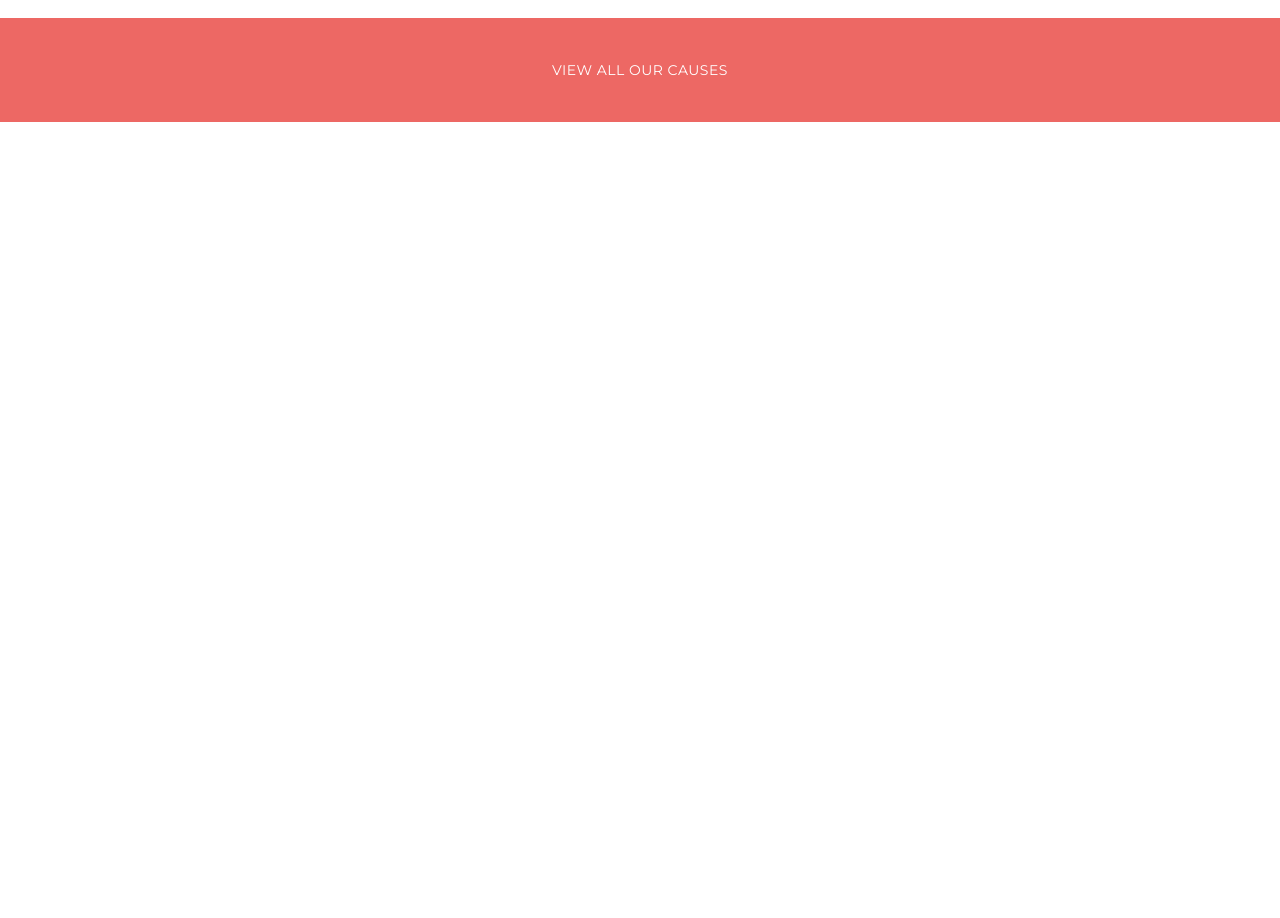
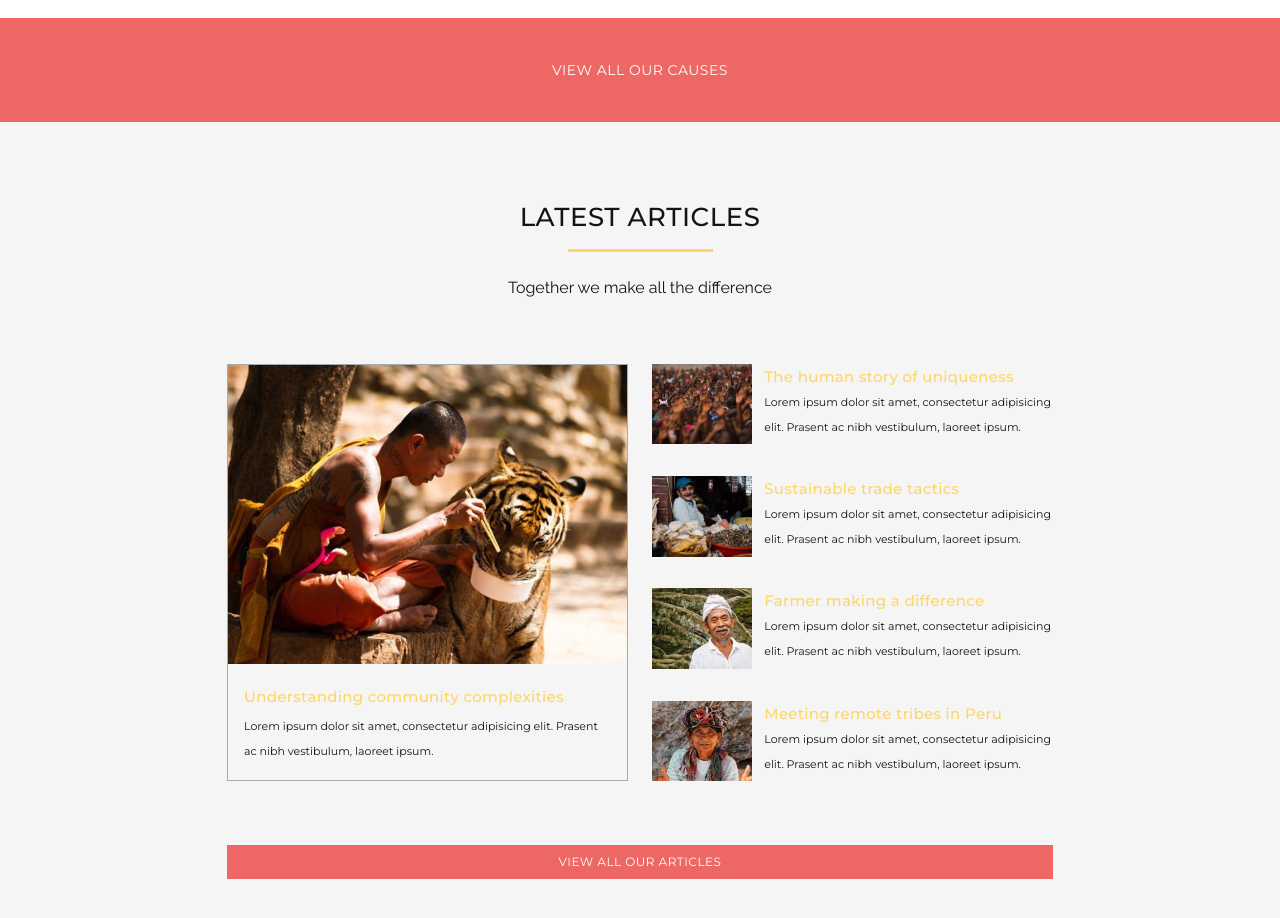
Before and after one commit to AlessandroSaba1991/proj-html-vuejs, a Vue app: page / in a window 1280 px wide. Shown: the part 2320-3238 px from the top of the page. Before the commit the page ends 2442 px from the top, so only its background shows below. Built offline with nearby package versions, Linux system fonts and the light colour scheme.

Commit message:
add section journal with components

```diff
--- a/src/assets/scss/partials/common.scss
+++ b/src/assets/scss/partials/common.scss
@@ -8,6 +8,9 @@ ul {
 a {
   text-decoration: none;
 }
+a:hover {
+  color:currentColor
+}
 img{
   max-width: 100%;
   max-height: 100%;
--- a/src/assets/scss/partials/utility.scss
+++ b/src/assets/scss/partials/utility.scss
@@ -19,6 +19,10 @@
     background-color: $primary-color;
     color: $text-light;
 }
+.btn_full_secondary{
+  background-color: $secondary-color;
+  color: $text-light;
+}
 /* Background */
 .bg_gold {
   background-color: $primary-color;
--- a/src/assets/scss/partials/variables.scss
+++ b/src/assets/scss/partials/variables.scss
@@ -3,3 +3,4 @@ $text-dark: #171216;
 $text-light-dark:#a2abae;
 $primary-color:#fcd66c;
 $secondary-color:#ed6864;
+$bg-light:#f5f5f5;
--- /dev/null
+++ b/src/components/ImgJournalComponent.vue
@@ -0,0 +1,53 @@
+<template>
+  <div class="col-12">
+    <div class="card_slider">
+      <div class="img">
+        <img :src="slider.img" :alt="slider.title" />
+      </div>
+      <div class="text_slider">
+        <h6>{{ slider.title }}</h6>
+        <p>
+          {{ slider.text }}
+        </p>
+      </div>
+    </div>
+  </div>
+</template>
+
+<script>
+export default {
+    name:'ImgJournalComponent',
+    props:{
+        slider:Object
+    }
+};
+</script>
+
+<style lang="scss" scoped>
+.col-12 {
+      height: fit-content;
+      .card_slider {
+        display: flex;
+        .img {
+          width: 25%;
+        }
+        .text_slider {
+          width: 75%;
+          padding-left: 0.75rem;
+          h6 {
+            font-size: 15px;
+            letter-spacing: 0.3px;
+            color: $primary-color;
+            margin: 0.25rem 0;
+          }
+          p {
+            font-size: 11px;
+            letter-spacing: 0;
+            line-height: 25px;
+            color: $text-dark;
+            margin-bottom: 0;
+          }
+        }
+      }
+    }
+</style>
--- /dev/null
+++ b/src/components/JournalSectionComponent.vue
@@ -0,0 +1,153 @@
+<template>
+  <section class="journal">
+    <div class="container">
+      <div class="title_me">
+        <h2 class="text-uppercase mb-3">latest articles</h2>
+        <div class="gold_line mb-4"></div>
+        <p>Together we make all the difference</p>
+      </div>
+      <div class="row">
+        <div class="col-6">
+          <div class="card_article">
+            <picture>
+              <source
+                srcset="@/assets/img/photo-1444213007800-cff19e1677ac.jpg"
+                media="(min-width: 1400px)"
+              />
+              <source
+                srcset="
+                  @/assets/img/photo-1444213007800-cff19e1677ac-600x450.jpg
+                "
+                media="(min-width: 992px)"
+              />
+              <source
+                srcset="
+                  @/assets/img/photo-1444213007800-cff19e1677ac-400x300.jpg
+                "
+                media="(min-width: 768px)"
+              />
+              <img
+                src="@/assets/img/photo-1444213007800-cff19e1677ac-200x150.jpg"
+                alt="man with tiger"
+              />
+            </picture>
+            <div class="text_article">
+              <h6>Understanding community complexities</h6>
+              <p>
+                Lorem ipsum dolor sit amet, consectetur adipisicing elit.
+                Prasent ac nibh vestibulum, laoreet ipsum.
+              </p>
+            </div>
+          </div>
+        </div>
+        <div class="col-6">
+          <div class="row h-100 align-content-between">
+            <ImgJournal
+              :slider="slider"
+              v-for="slider in sliderList"
+              :key="slider.id"
+            />
+          </div>
+        </div>
+      </div>
+      <div class="button">
+        <a
+          class="btn_me btn_full_secondary text-uppercase d-inline-block w-100"
+          href="#"
+          >view all our articles</a
+        >
+      </div>
+    </div>
+  </section>
+</template>
+
+<script>
+import ImgJournal from './ImgJournalComponent.vue'
+
+export default {
+  name: "JournalSectionComponent",
+  components:{
+      ImgJournal
+  },
+  data() {
+    return {
+      sliderList: [
+        {
+          id: 1,
+          img: require("@/assets/img/photo-1444664597500-035db93e2323-177x142.jpg"),
+          title: "The human story of uniqueness",
+          text: "Lorem ipsum dolor sit amet, consectetur adipisicing elit. Prasent ac nibh vestibulum, laoreet ipsum.",
+        },
+        {
+          id: 2,
+          img: require("@/assets/img/photo-1447430617419-95715602278e-177x142.jpg"),
+          title: "Sustainable trade tactics",
+          text: "Lorem ipsum dolor sit amet, consectetur adipisicing elit. Prasent ac nibh vestibulum, laoreet ipsum.",
+        },
+        {
+          id: 3,
+          img: require("@/assets/img/photo-1460230525622-630fe3294cd7-177x142.jpg"),
+          title: "Farmer making a difference",
+          text: "Lorem ipsum dolor sit amet, consectetur adipisicing elit. Prasent ac nibh vestibulum, laoreet ipsum.",
+        },
+        {
+          id: 4,
+          img: require("@/assets/img/photo-1460600421604-5e138c208b9c-177x142.jpg"),
+          title: "Meeting remote tribes in Peru",
+          text: "Lorem ipsum dolor sit amet, consectetur adipisicing elit. Prasent ac nibh vestibulum, laoreet ipsum.",
+        },
+      ],
+    };
+  },
+};
+</script>
+
+<style lang="scss" scoped>
+.journal {
+  padding-top: 5rem;
+  padding-bottom: 4rem;
+  background-color: $bg_light;
+  .container {
+    max-width: 850px;
+    .title_me {
+      text-align: center;
+      display: flex;
+      flex-direction: column;
+      align-items: center;
+      h2 {
+        color: $text-dark;
+        font-size: 26px;
+      }
+      p {
+        color: $text-dark;
+        font-family: "Raleway", sans-serif;
+        letter-spacing: 0;
+        margin-bottom: 4rem;
+      }
+    }
+    .card_article {
+      border: 1px solid $text-light-dark;
+      .text_article {
+        padding: 1rem;
+        h6 {
+          font-size: 15px;
+          letter-spacing: 0.3px;
+          color: $primary-color;
+          margin-top: 0.5rem;
+        }
+        p {
+          font-size: 11px;
+          letter-spacing: 0;
+          line-height: 25px;
+          color: $text-dark;
+          margin-bottom: 0;
+        }
+      }
+    }
+    .button {
+      margin-top: 4rem;
+      text-align: center;
+    }
+  }
+}
+</style>
--- a/src/components/MainComponent.vue
+++ b/src/components/MainComponent.vue
@@ -4,6 +4,7 @@
     <MissionSection />
     <ValuesSection />
     <CausesSection />
+    <JournalSection />
   </main>
 </template>
 
@@ -11,7 +12,8 @@
 import HeroSection from "./HeroSectionComponent.vue";
 import MissionSection from "./MissionSectionComponent.vue";
 import ValuesSection from "./ValuesSectionComponent.vue";
-import CausesSection from './CausesSectionComponent.vue'
+import CausesSection from "./CausesSectionComponent.vue";
+import JournalSection from './JournalSectionComponent.vue'
 
 export default {
   name: "MainComponent",
@@ -19,7 +21,8 @@ export default {
     HeroSection,
     MissionSection,
     ValuesSection,
-    CausesSection
+    CausesSection,
+    JournalSection
   },
 };
 </script>
--- a/src/components/MissionSectionComponent.vue
+++ b/src/components/MissionSectionComponent.vue
@@ -7,16 +7,16 @@
             <h2 class="text-uppercase mb-3">every moment counts</h2>
             <div class="gold_line mb-4"></div>
             <p>
-                Lorem ipsum dolor sit amet, consectetur adipisicing elit. In
-                sunt quos eum assumenda eligendi ipsum nostrum autem ratione
+              Lorem ipsum dolor sit amet, consectetur adipisicing elit. In sunt
+              quos eum assumenda eligendi ipsum nostrum autem ratione
               reprehenderit pariatur.
             </p>
             <p>
               Debitis reiciendis officiis inventore repudiandae, vel
               repellendus, laudantium commodi! Lorem, ipsum dolor sit amet
-                consectetur adipisicing elit. In reiciendis quae, illo
-                distinctio veniam sunt, quia, a perferendis excepturi ad
-                distinctio veniam sunt.
+              consectetur adipisicing elit. In reiciendis quae, illo distinctio
+              veniam sunt, quia, a perferendis excepturi ad distinctio veniam
+              sunt.
             </p>
             <p>
               Adipisci porro nemo ipsa non harum maxime enim ducimus!inventore
@@ -29,11 +29,18 @@
         </div>
         <div class="col-4">
           <div class="mission_data">
-              <h2><font-awesome-icon icon="fa-regular fa-heart" /> <span>2032</span></h2>
+            <h2>
+              <font-awesome-icon icon="fa-regular fa-heart" /> <span>2032</span>
+            </h2>
             <p>Volunteers worldwide</p>
-              <h2><font-awesome-icon icon="fa-solid fa-globe" /> <span>132</span></h2>
+            <h2>
+              <font-awesome-icon icon="fa-solid fa-globe" /> <span>132</span>
+            </h2>
             <p>Active project</p>
-              <h2><font-awesome-icon icon="fa-solid fa-dollar-sign" /> <span>3.8M</span></h2>
+            <h2>
+              <font-awesome-icon icon="fa-solid fa-dollar-sign" />
+              <span>3.8M</span>
+            </h2>
             <p>Donated</p>
           </div>
         </div>
@@ -44,8 +51,8 @@
 
 <script>
 export default {
-    name:'MissionSectionComponent'
-}
+  name: "MissionSectionComponent",
+};
 </script>
 
 <style lang="scss" scoped>
@@ -63,6 +70,9 @@ export default {
     line-height: 28px;
     color: $text-light-dark;
   }
+  .button {
+    color: $text-light;
+  }
 }
 .col-4 {
   background-image: url("@/assets/img/home-content-bg-1.jpg");
@@ -76,14 +86,14 @@ export default {
     color: $text-light;
     h2 {
       margin-bottom: 0;
-      span{
+      span {
         font-size: 40px;
       }
     }
-  p{
+    p {
       margin-bottom: 2.4rem;
     }
-  p:last-child{
+    p:last-child {
       margin-bottom: 0;
     }
   }
--- a/src/main.js
+++ b/src/main.js
@@ -8,6 +8,8 @@ import "@fontsource/montserrat/400.css";
 import "@fontsource/montserrat/500.css";
 import "@fontsource/raleway";
 import "@fontsource/raleway/100.css";
+import "@fontsource/raleway/200.css";
+
 import "@fontsource/raleway/400.css";
 /* FontAwesome */
 import { library } from "@fortawesome/fontawesome-svg-core";
```
Lines whose indentation alone changed are shown as unchanged.
